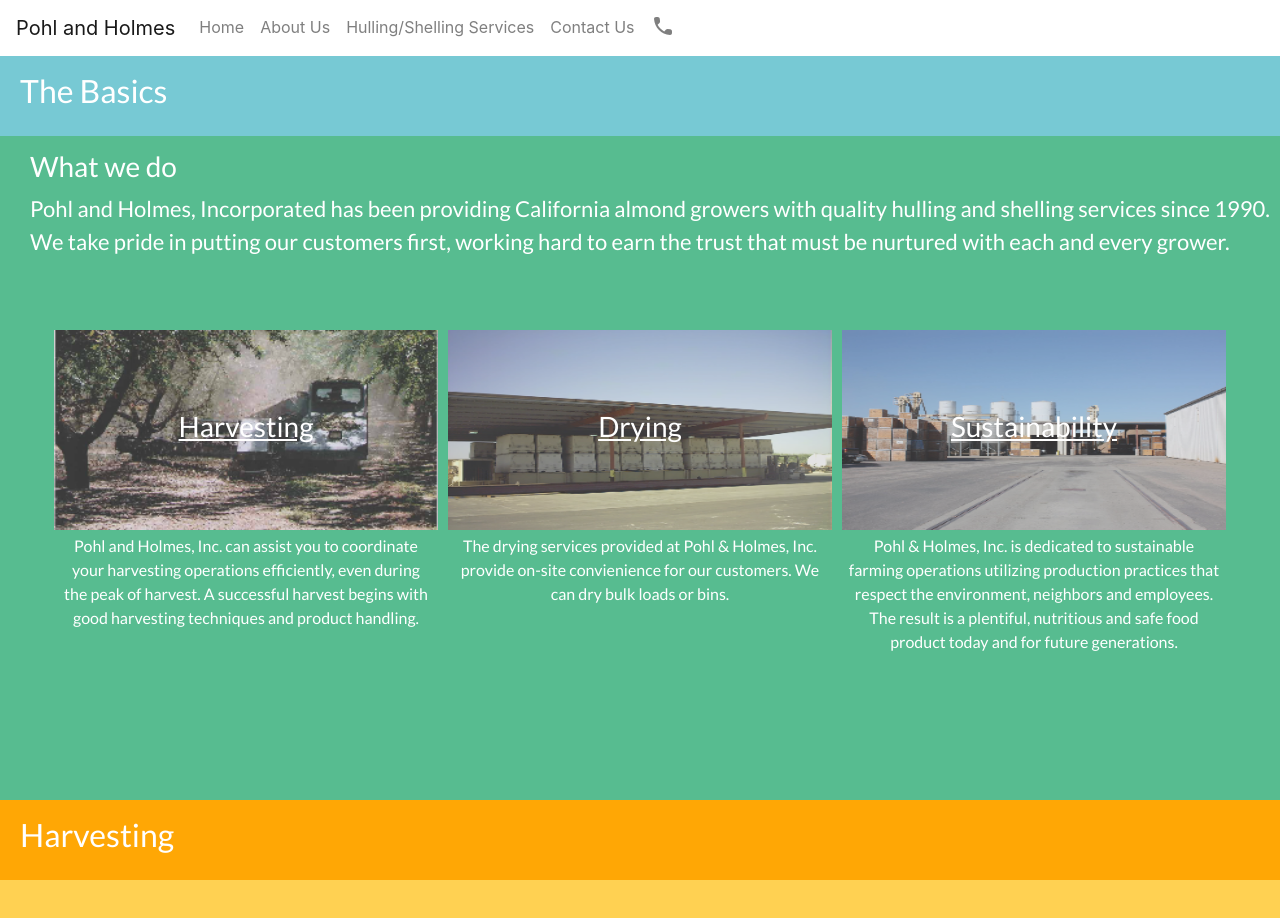
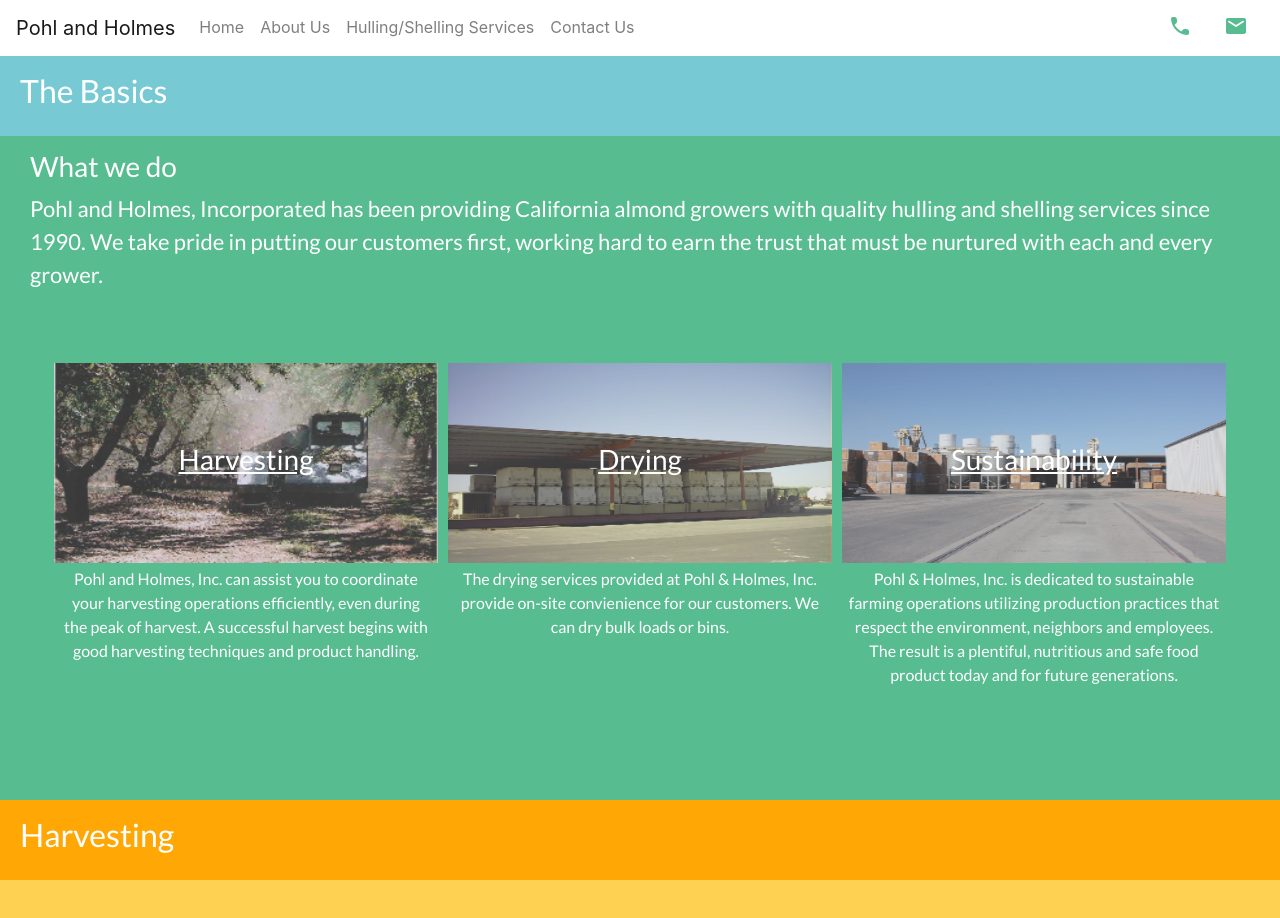
Before and after one commit to cforsythe/pohlnholmes, an Angular app: page / in a window 1280 px wide. Shown: the top 918 px of the page. Built offline with nearby package versions, Linux system fonts and the light colour scheme.

Commit message:
angular update

```diff
--- a/package.json
+++ b/package.json
@@ -21,6 +21,7 @@
     "@angular/platform-browser": "~7.2.0",
     "@angular/platform-browser-dynamic": "~7.2.0",
     "@angular/router": "~7.2.0",
+    "angular-bootstrap-md": "^7.5.4",
     "bootstrap": "^4.3.1",
     "core-js": "^2.5.4",
     "jquery": "^3.4.1",
--- a/src/app/home/home.component.scss
+++ b/src/app/home/home.component.scss
@@ -30,6 +30,7 @@
 .intro-div{
     font-size: 22px;
     padding-left: 30px;
+    padding-right: 30px;
 }
 .anchors{
     text-align: center;
--- a/src/app/navbar/navbar.component.html
+++ b/src/app/navbar/navbar.component.html
@@ -1,25 +1,32 @@
 <nav class="navbar navbar-expand-lg navbar-light bg-white fixed z-level">
   <a class="navbar-brand" routerLink="/home">Pohl and Holmes</a>
-  <button class="navbar-toggler" type="button" data-toggle="collapse" data-target="#navbarNavAltMarkup" aria-controls="navbarNavAltMarkup" aria-expanded="false" aria-label="Toggle navigation">
+  <button class="navbar-toggler" type="button" (click)='toggleNavbar()' data-toggle="collapse" data-target="#navbarToggleExternalContent" aria-controls="navbarNavAltMarkup" aria-expanded="false" aria-label="Toggle navigation">
     <span class="navbar-toggler-icon"></span>
   </button>
-  <div class="collapse navbar-collapse" id="navbarNavAltMarkup">
-      <div class="navbar-nav animated-underline">
-          <a class="nav-item nav-link underline clickable" routerLink='/home' routerLinkActive="active">Home<span class="sr-only">(current)</span></a>
-        </div>
-    <div class="navbar-nav animated-underline">
-      <a class="nav-item nav-link underline clickable" routerLink='/about' routerLinkActive="active">About Us<span class="sr-only">(current)</span></a>
-    </div>
-    <div class="navbar-nav animated-underline">
-      <a class="nav-item nav-link underline clickable" routerLink='/hullandshell' routerLinkActive="active">Hulling/Shelling Services<span class="sr-only">(current)</span></a>
-    </div>
-    <div class="navbar-nav animated-underline">
-      <a class="nav-item nav-link underline clickable" routerLink='/contact' routerLinkActive="active">Contact Us<span class="sr-only">(current)</span></a>
-    </div>
-    <div class="navbar-nav animated-underline">
-      <a class="nav-item nav-link underline clickable" routerLink='/contact' routerLinkActive="active">
-          <mat-icon svgIcon='phone'></mat-icon>
-      </a>
-    </div>
-  </div>
+  <ul class="collapse navbar-collapse green" [ngClass]="{ 'show': navbarOpen }" id="navbarNavAltMarkup">
+    <li class="navbar-nav animated-underline">
+      <a class="nav-item nav-link" routerLink='/home' routerLinkActive="active">Home<span class="sr-only">(current)</span></a>
+    </li>
+    <li class="navbar-nav animated-underline">
+      <a class="nav-item nav-link" routerLink='/about' routerLinkActive="active">About Us<span class="sr-only">(current)</span></a>
+    </li>
+    <li class="navbar-nav animated-underline">
+      <a class="nav-item nav-link" routerLink='/hullandshell' routerLinkActive="active">Hulling/Shelling Services<span class="sr-only">(current)</span></a>
+    </li>
+    <li class="navbar-nav animated-underline">
+      <a class="nav-item nav-link green" routerLink='/contact' routerLinkActive="active">Contact Us<span class="sr-only">(current)</span></a>
+    </li>
+    <ul class='flex-icons ml-auto'>
+      <li class="animated-underline inline">
+        <a class="nav-item nav-link" href='tel:+12098834853'>
+            <mat-icon class='fill-green' svgIcon='phone'></mat-icon>
+        </a>
+      </li>
+      <li class="animated-underline inline">
+        <a class="nav-item nav-link" href='mailto:something@gmail.com'>
+            <mat-icon class='fill-green' svgIcon='email'></mat-icon>
+        </a>
+      </li>
+    </ul>
+  </ul>
 </nav>
--- a/src/app/navbar/navbar.component.scss
+++ b/src/app/navbar/navbar.component.scss
@@ -15,6 +15,24 @@
     border-bottom: 2px solid white;
 
 }
+.icon{
+    width: auto;
+}
 .animated-underline:hover{
-    border-bottom: 2px solid black;
+    border-bottom: 2px solid #57bc90;
 }
+.flex-icons{
+    width: auto;
+    text-align: right;
+}
+.inline{
+    display: inline-block;
+}
+ul, li{
+    margin: unset;
+    padding-left: 0px;
+    z-index: 11;
+}
+.fill-green{
+    fill: #57bc90;
+}
--- a/src/app/navbar/navbar.component.ts
+++ b/src/app/navbar/navbar.component.ts
@@ -13,9 +13,17 @@
     iconRegistry.addSvgIcon(
       'phone',
       sanitizer.bypassSecurityTrustResourceUrl('assets/img/icons/round-phone-24px.svg'));
+    iconRegistry.addSvgIcon(
+      'email',
+      sanitizer.bypassSecurityTrustResourceUrl('assets/img/icons/round-email-24px.svg'));
   }
 
   ngOnInit() {
   }
 
+  navbarOpen = false;
+
+  toggleNavbar() {
+    this.navbarOpen = !this.navbarOpen;
+  }
 }
```
Also changed, not shown: src/assets/img/icons/round-email-24px.svg (added), 1 other file (tests, documents, lock files or other folders).
